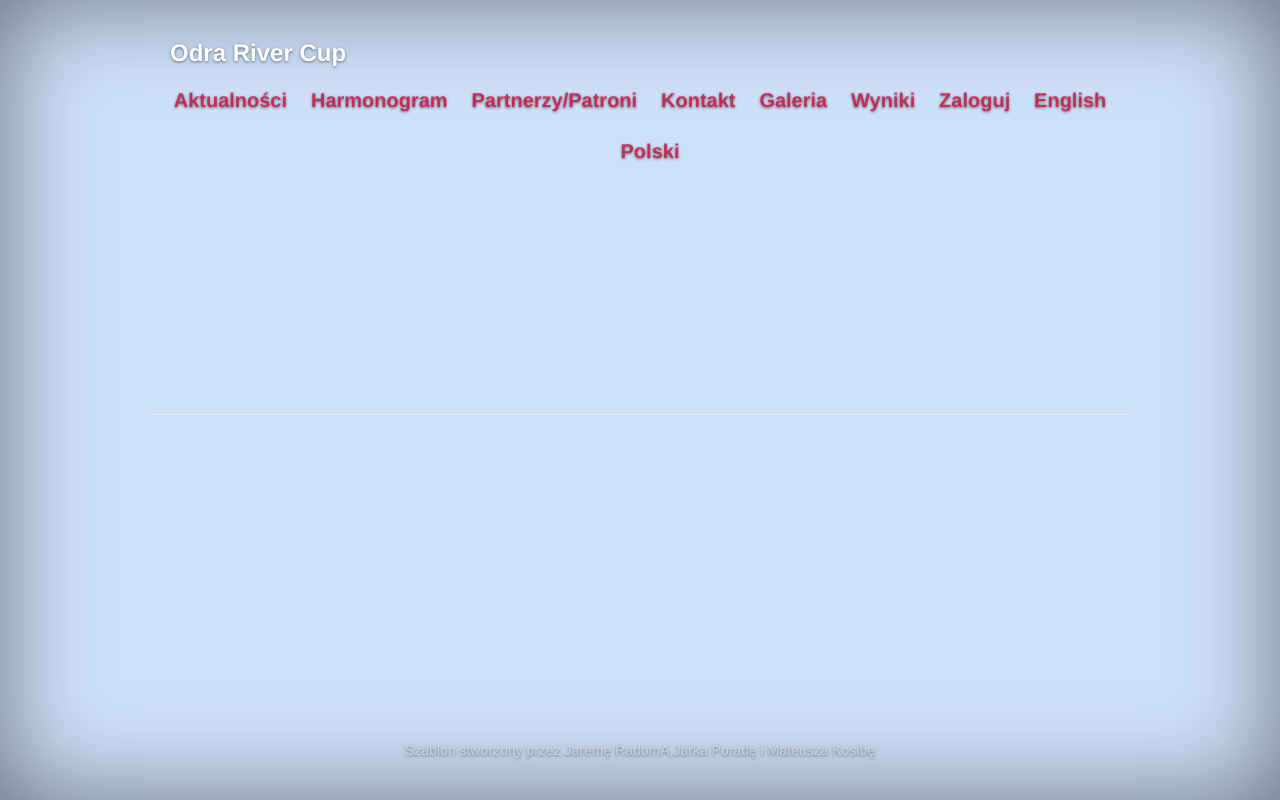
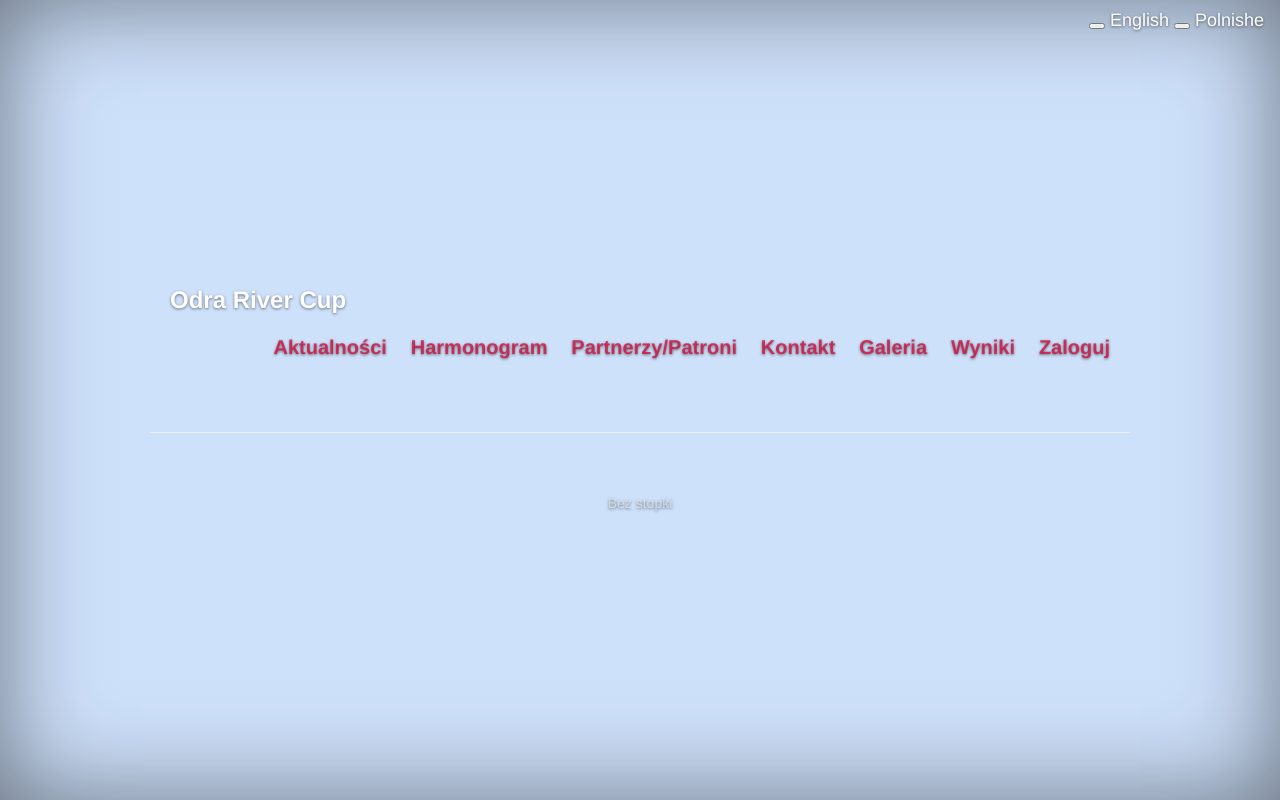
Before and after one commit to jarius1991/OdraRiverCup, a Django app: template MainSite/templates/OdraRiverCup/Galeria.html in a window 1280 px wide. Run offline with Django 3.2, Linux system fonts and the light colour scheme; the template is opened without the code that fills it, so the values that code supplies are empty; some libraries are stand-ins or nearby versions.

Commit message:
flagi + galeria + brak ruchu bazy

```diff
--- a/MainSite/templates/OdraRiverCup/Galeria.html
+++ b/MainSite/templates/OdraRiverCup/Galeria.html
@@ -17,7 +17,7 @@
             <a class="btn btn-default" href="{% url 'Galeria_edit' gal.IdZdjecia %}"><span class="glyphicon glyphicon-cog"></span></a>
              {% endif %}
            <h1>{{gal.IdZawody}}</h1>
-           <img src="{{gal.Zdjecie.url}}" style="width:756;height:512px;">
+            <img class="img-responsive" src="{{gal.Zdjecie.url}}" alt="Chania">
     	{% endif %}
   {% endfor %}
 
--- a/MainSite/templates/OdraRiverCup/base.html
+++ b/MainSite/templates/OdraRiverCup/base.html
@@ -8,11 +8,25 @@
     <meta charset="utf-8">
     <link rel="stylesheet" href="//maxcdn.bootstrapcdn.com/bootstrap/3.2.0/css/bootstrap.min.css">
     <link rel="stylesheet" href="//maxcdn.bootstrapcdn.com/bootstrap/3.2.0/css/bootstrap-theme.min.css">
+    <link href="https://cdnjs.cloudflare.com/ajax/libs/flag-icon-css/2.3.1/css/flag-icon.min.css" rel="stylesheet"/>
     <script type="text/javascript" language="javascript"  src="{% static '/js/jquery.js' %}"></script>
     <link rel="stylesheet" href="{% static 'css/cover.css' %}">
 </head>
 <body>
  <div class="site-wrapper">
+      <div class="language-picker">
+                      <a href="/en">
+                    <button ><span class="flag-icon flag-icon-us"></span></button>
+
+                        English
+                       </a>
+
+
+                     <a href="/pl">
+                    <button ><span class="flag-icon flag-icon-pl"></span></button>
+
+                        Polnishe
+                       </a></div>
 
       <div class="site-wrapper-inner">
 
@@ -77,33 +91,20 @@
                        </a>
                     </li>
                       {% endif %}
-
-
-                     <li>
-                      <a href="/en">
-                        English
-                       </a>
-                    </li>
-
-                     <li>
-                      <a href="/pl">
-                        Polski
-                       </a>
-                    </li>
-
                 </ul>
               </nav>
             </div>
           </div>
 
        <div class="inner cover">
+
            {% block content %}
            {% endblock %}
        </div>
 
           <div class="mastfoot">
             <div class="inner">
-              <p>Szablon stworzony przez Jaremę RadomA,Jarka Poradę i Mateusza Kosibę</p>
+              <p>Bez stopki</p>
             </div>
           </div>
 
--- a/static/css/cover.css
+++ b/static/css/cover.css
@@ -74,7 +74,13 @@ body {
 .inner {
   padding: 30px;
 }
-
+.language-picker{
+    position: absolute;
+    top: 8px;
+    right: 16px;
+    font-size: 18px;
+    color: #5CB85C;
+}
 
 /*
  * Header
@@ -132,7 +138,7 @@ body {
 
 
 .cover {
-  padding: 100px 10px;
+  padding: 10px 10px;
 }
 .cover .btn-lg {
   padding: 10px 20px;
@@ -161,14 +167,7 @@ body {
 
 @media (min-width: 768px) {
   /* Pull out the header and footer */
-  .masthead {
-    position: fixed;
-    top: 0;
-  }
-  .mastfoot {
-    position: fixed;
-    bottom: 0;
-  }
+
   /* Start the vertical centering */
   .site-wrapper-inner {
     vertical-align: middle;
```
Also changed, not shown: db.sqlite3.
